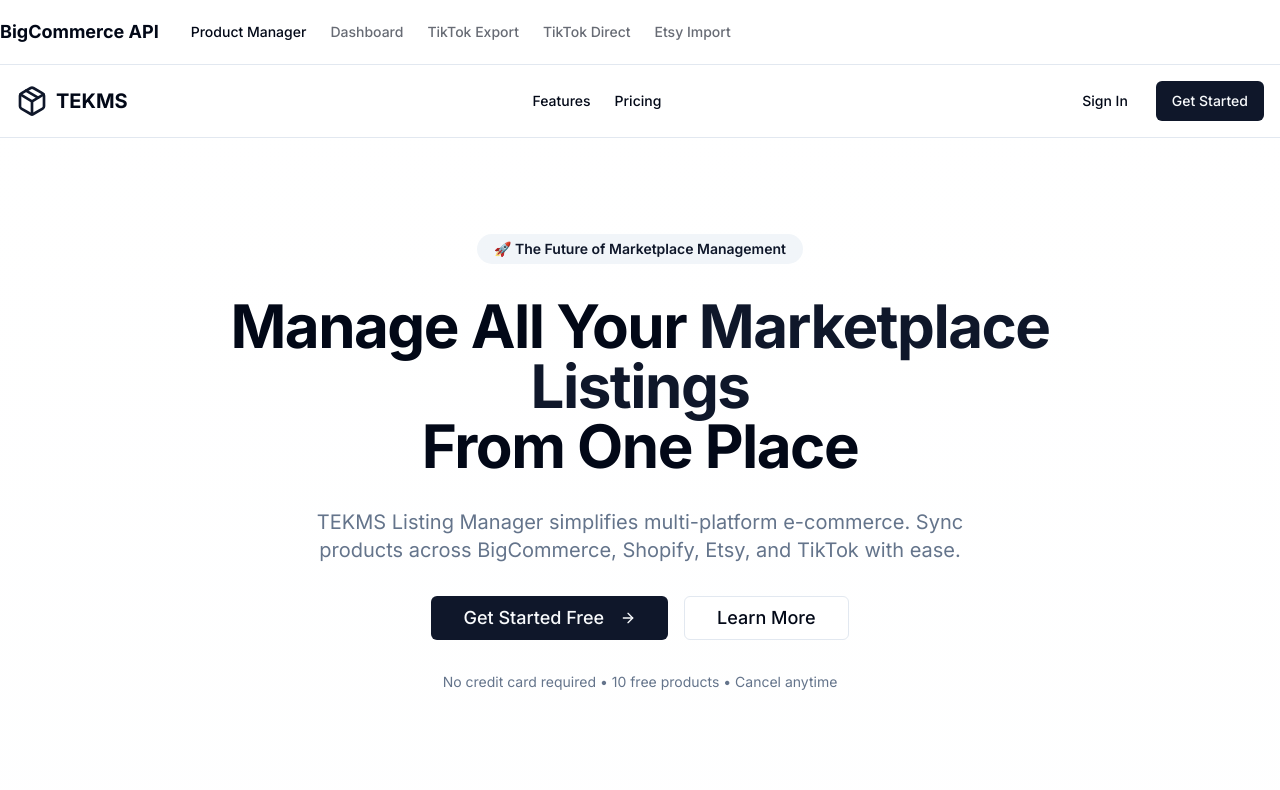
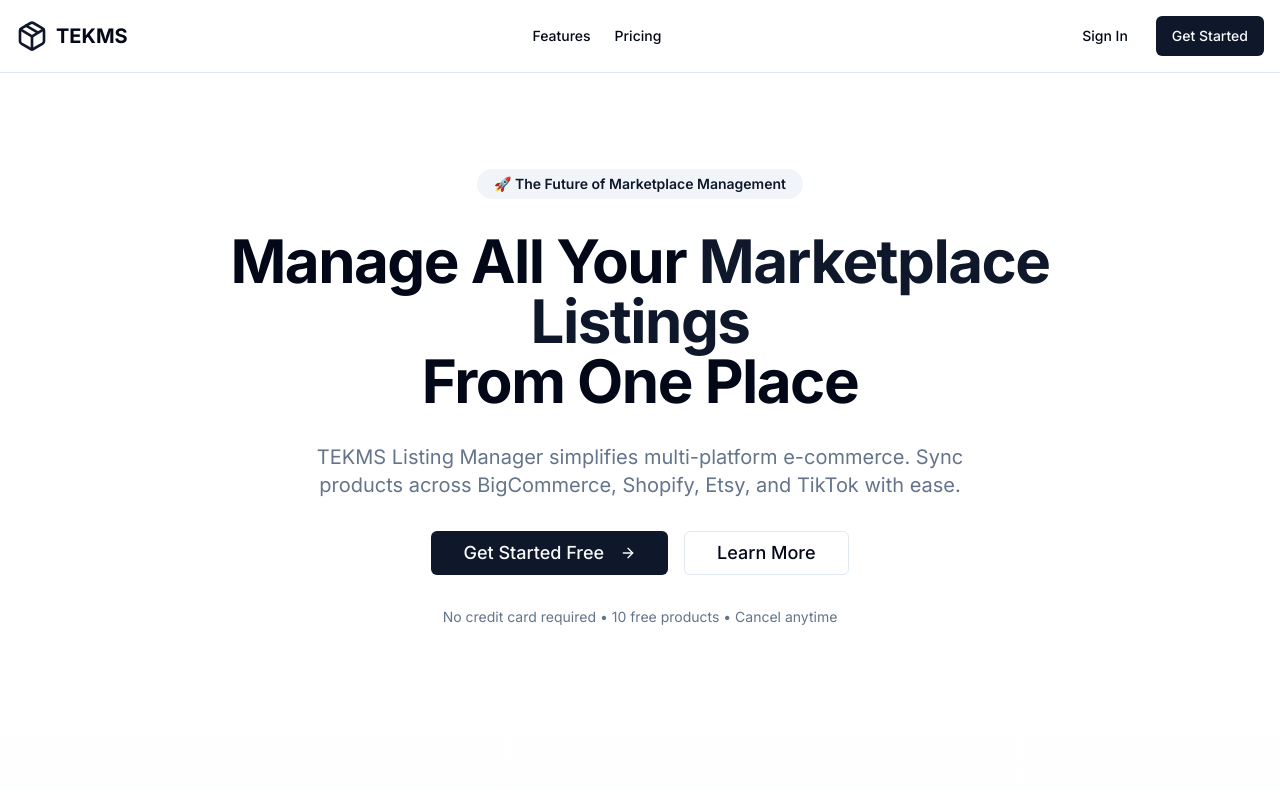
Before and after one commit to talha-sajjad-dev/tekms, a Next.js app: page / in a window 1280 px wide. Shown: the top 790 px of the page. Built offline with nearby package versions, Linux system fonts and the light colour scheme; no server answers.

Commit message:
fix: Remove old development navbar from global layout
- Removed legacy NavBar component from layout
- Homepage uses its own clean HomepageNav
- No more development links visible on homepage
- Clean professional UI for users

```diff
--- a/app/layout.tsx
+++ b/app/layout.tsx
@@ -2,7 +2,6 @@ import type React from "react"
 import "@/app/globals.css"
 import { Inter } from "next/font/google"
 import { ThemeProvider } from "@/components/theme-provider"
-import { NavBar } from "@/components/nav-bar"
 import { Providers } from "./providers"
 
 const inter = Inter({ subsets: ["latin"] })
@@ -23,7 +22,6 @@ export default function RootLayout({
       <body className={inter.className} suppressHydrationWarning>
         <Providers>
           <ThemeProvider attribute="class" defaultTheme="system" enableSystem disableTransitionOnChange>
-            <NavBar />
             {children}
           </ThemeProvider>
         </Providers>
```
